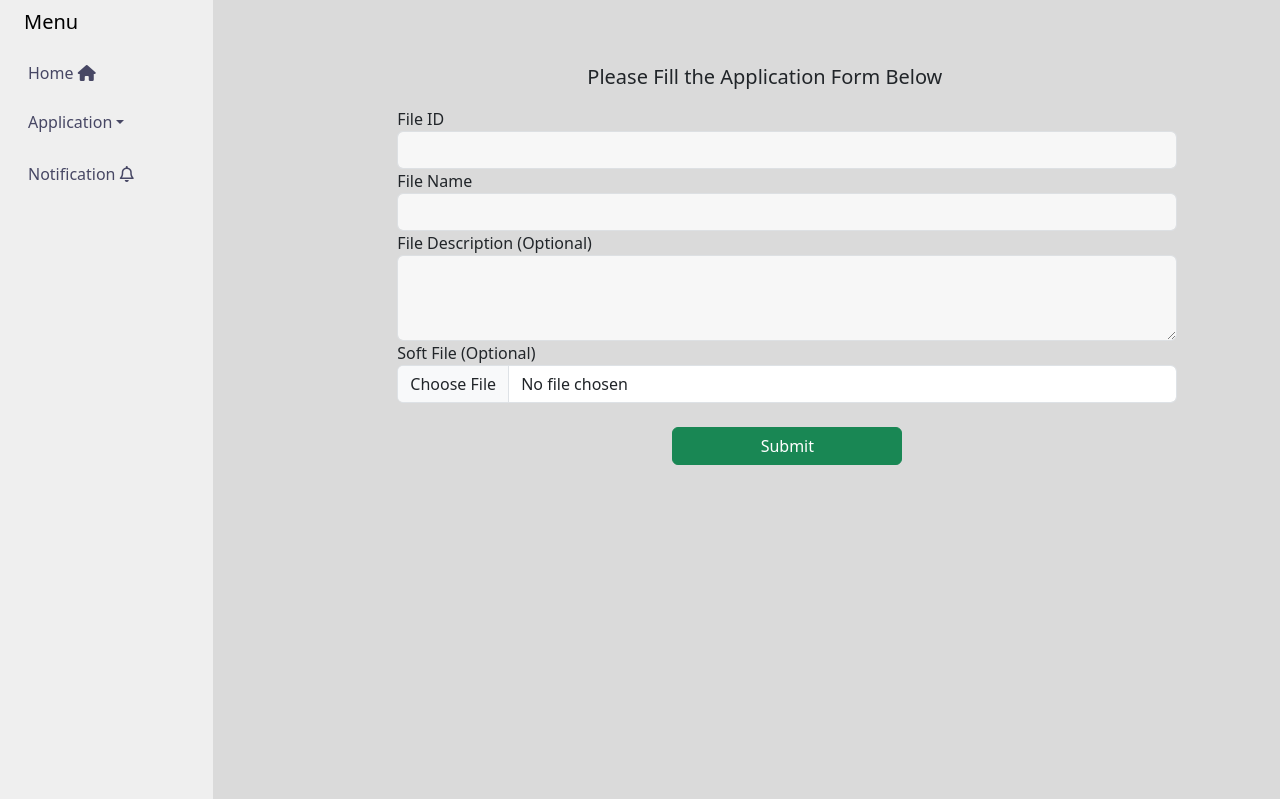
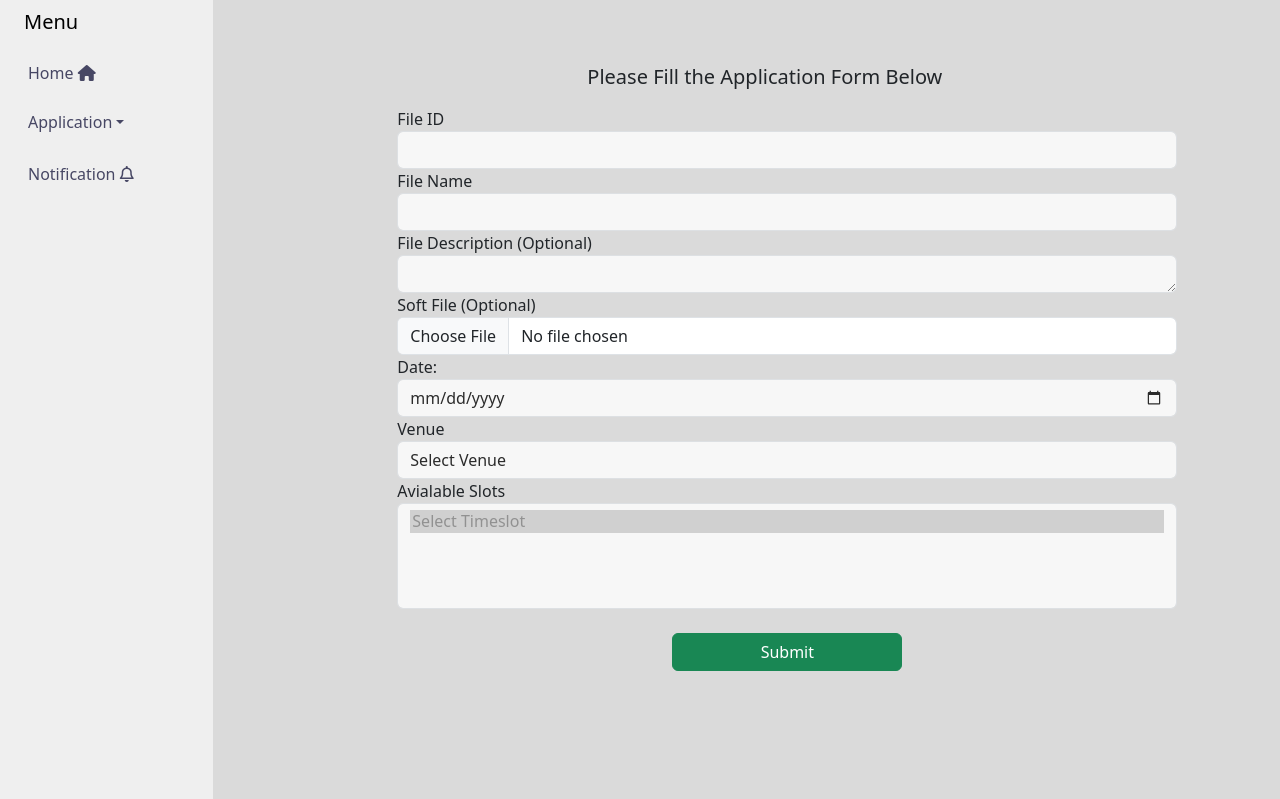
Before and after one commit to Shreyasbfegade/Techies, a PHP site: page /addfile.php in a window 1280 px wide. Shown: the part 73-872 px from the top of the page. Run offline with PHP 8.4, Linux system fonts and the light colour scheme; the visitor is signed in with stand-in values (Sample User, id 1); data comes from the database, SQL or seed files in the repository.

Commit message:
addfile.php
Forms for giving the information about event and requesting for the available slots

```diff
--- a/addfile.php
+++ b/addfile.php
@@ -7,8 +7,44 @@ if (!isset($_SESSION['user'])) {
     die();
 } else {
     $welcome =  'Welcome to Student Application Section <span><i class="far fa-edit "></i></span>';
+    // Fetch today's date
+    $today = date("Y-m-d");
+
+    // Fetch booked slots for today's date and the selected venue
+    $sqlAuditorium = "SELECT * FROM Booked WHERE date >= '$today' AND venue_id = 1";
+    $resultAuditorium = $connection->query($sqlAuditorium);
+
+    $sqlTurf = "SELECT * FROM Booked WHERE date >= '$today' AND venue_id = 2";
+    $resultTurf = $connection->query($sqlTurf);
+
+    $sqlPlayground = "SELECT * FROM Booked WHERE date >= '$today' AND venue_id = 3";
+    $resultPlayground = $connection->query($sqlPlayground);
+
+    // Store booked slots for each venue in separate arrays
+    $bookedSlotsAuditorium = array();
+    if ($resultAuditorium->num_rows > 0) {
+        while ($row = $resultAuditorium->fetch_assoc()) {
+            $bookedSlotsAuditorium[$row['date']][] = $row['time_slot'];
+        }
+    }
+
+    $bookedSlotsTurf = array();
+    if ($resultTurf->num_rows > 0) {
+        while ($row = $resultTurf->fetch_assoc()) {
+            $bookedSlotsTurf[$row['date']][] = $row['time_slot'];
+        }
+    }
+
+    $bookedSlotsPlayground = array();
+    if ($resultPlayground->num_rows > 0) {
+        while ($row = $resultPlayground->fetch_assoc()) {
+            $bookedSlotsPlayground[$row['date']][] = $row['time_slot'];
+        }
+    }
 }
 ?>
+
+
 
 <!DOCTYPE html>
 <html lang="en">
@@ -60,12 +96,12 @@ if (!isset($_SESSION['user'])) {
             <div class="col py-3" style="background-color: #dadada;">
                 <div class="container">
                     <div class="col-md-6 col-md-offset-3">
-                        <div class="panel panel-primary" style="height: 530px; width: 800px;"> <!-- Adjust the height as needed -->
+                        <div class="panel panel-primary" style="height: 530px; width: 800px;">
                             <div class="panel-heading">
                                 <h5>Please Fill the Application Form Below </h5>
                             </div>
                             <div style="padding: 10px;">
-                                <form action="postaddfile.php" method="post" autocomplete="off" enctype="multipart/form-data">
+                                <form action="#" method="post" autocomplete="off" enctype="multipart/form-data">
 
                                     <div class="form-group">
                                         <label for="file_id">File ID</label>
@@ -79,16 +115,32 @@ if (!isset($_SESSION['user'])) {
 
                                     <div class="form-group">
                                         <label for="description">File Description (Optional)</label>
-                                        <textarea name="description" class="form-control opa" rows="3"></textarea>
+                                        <textarea name="description" class="form-control opa" rows="1"></textarea>
                                     </div>
 
                                     <div class="form-group">
                                         <label for="fileupload">Soft File (Optional)</label>
                                         <input type="file" name="fileupload" class="form-control" value="">
-
-                                        <!-- <a href="form.html">Add Attachment</a> -->
-                                    </div><br>
-
+                                    </div>
+                                    <div class="form-group">
+                                    <label for="date">Date: </label>
+                                    <input type="date" name="date" id="date" class="form-control opa">
+                                    </div>
+                                    <div class="form-group">
+                                    <label for="venue">Venue </label>
+                                    <select id="venue" class="form-control opa" name="venue">
+                                        <option value="" disabled selected>Select Venue</option>
+                                        <option value="auditorium">Auditorium</option>
+                                        <option value="turf">Turf</option>
+                                        <option value="CollegeGround">CollegeGround</option>
+                                    </select>
+                                    </div>
+                                    <div class="form-group">
+                                    <label for="freeSlots">Avialable Slots</label>
+                                    <select id='freeSlots' class="form-control opa" name="freeSlots" multiple>
+                                    <option value="" disabled selected>Select Timeslot</option>
+                                    </select>
+                                    </div> <br>
                                     <input type="submit" class="btn btn-block btn-success " style="margin-left:275px; width: 230px;" value="Submit">
                                 </form>
                             </div>
@@ -100,6 +152,68 @@ if (!isset($_SESSION['user'])) {
     </div>
 </body>
 <script src="https://cdn.jsdelivr.net/npm/bootstrap@5.3.2/dist/js/bootstrap.bundle.min.js" integrity="sha384-C6RzsynM9kWDrMNeT87bh95OGNyZPhcTNXj1NW7RuBCsyN/o0jlpcV8Qyq46cDfL" crossorigin="anonymous"></script>
+<script>
+    // Get today's date
+    var today = new Date();
 
+    // Get the input field for the date
+    var dateInput = document.getElementById("date");
 
+    // Set the minimum date for the input field to today's date
+    dateInput.min = today.toISOString().split('T')[0];
+
+    // PHP variables for booked slots
+    var bookedSlotsAuditorium = <?php echo json_encode($bookedSlotsAuditorium); ?>;
+    var bookedSlotsTurf = <?php echo json_encode($bookedSlotsTurf); ?>;
+    var bookedSlotsPlayground = <?php echo json_encode($bookedSlotsPlayground); ?>;
+
+    function updateFreeSlots() {
+        var selectedDate = document.getElementById("date").value;
+        var venue = document.getElementById("venue").value;
+
+        if (selectedDate) {
+            var allSlots = [
+                "9.00-10.00",
+                "10.00-11.00",
+                "11.00-12.00",
+                "12.00-13.00",
+                "13.00-14.00",
+                "14.00-15.00",
+                "15.00-16.00",
+                "16.00-17.00"
+            ];
+
+            var freeSlots = [];
+
+            // Filter out booked slots based on the selected date and venue
+            var bookedSlots = [];
+            if (venue === "auditorium") {
+                bookedSlots = bookedSlotsAuditorium[selectedDate] || [];
+            } else if (venue === "turf") {
+                bookedSlots = bookedSlotsTurf[selectedDate] || [];
+            } else if (venue === "CollegeGround") {
+                bookedSlots = bookedSlotsPlayground[selectedDate] || [];
+            }
+
+            freeSlots = allSlots.filter(function(slot) {
+                return !bookedSlots.includes(slot);
+            });
+
+            // Update the dropdown options for free slots
+            var freeSlotsDropdown = document.getElementById("freeSlots");
+            freeSlotsDropdown.innerHTML = "";
+            freeSlots.forEach(function(slot) {
+                var option = document.createElement("option");
+                option.text = slot;
+                option.value = slot;
+                freeSlotsDropdown.appendChild(option);
+            });
+        }
+    }
+
+    // Call updateFreeSlots() initially and whenever date or venue selection changes
+    updateFreeSlots();
+    document.getElementById("date").addEventListener("change", updateFreeSlots);
+    document.getElementById("venue").addEventListener("change", updateFreeSlots);
+</script>
 </html>
```
